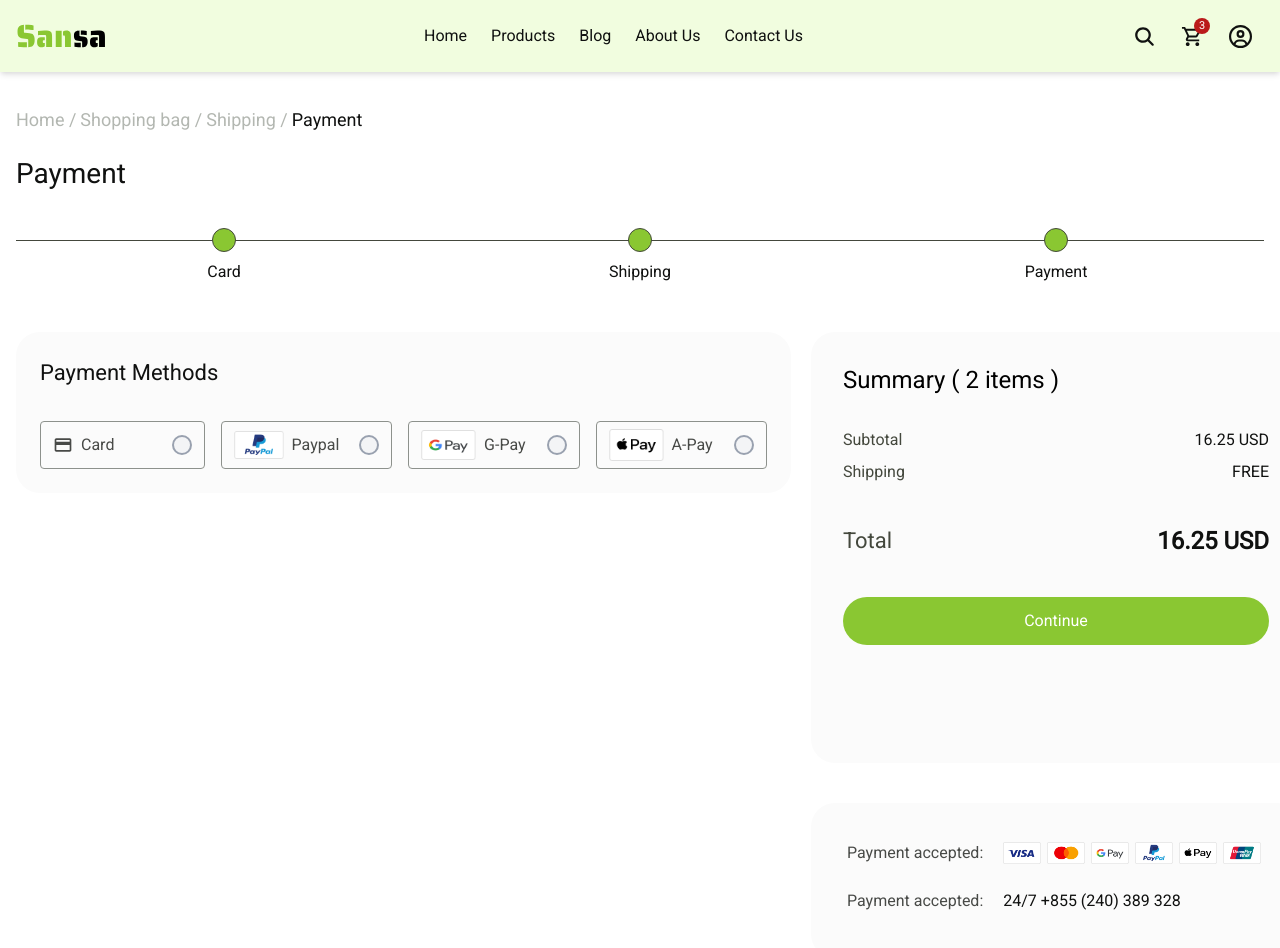
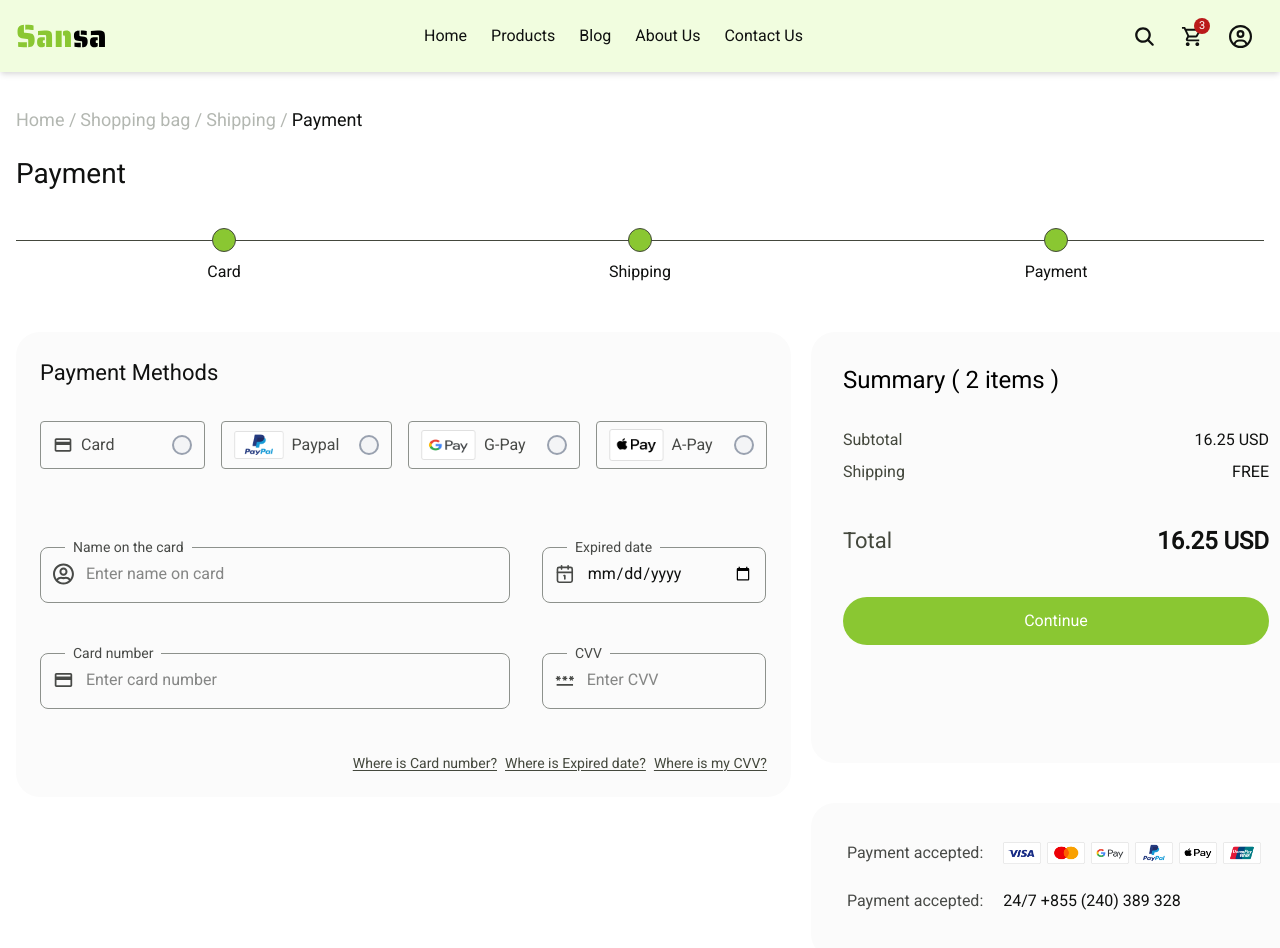
Before and after one commit to Munna-Scriptz/Sansa-Commerce, a Next.js app: page /payment in a window 1280 px wide. Shown: the top 948 px of the page. Built offline with nearby package versions, Linux system fonts and the light colour scheme.

Commit message:
Payment Complete

```diff
--- a/app/components/Payment/Methods.jsx
+++ b/app/components/Payment/Methods.jsx
@@ -1,10 +1,14 @@
 import React from 'react'
-import { MdCreditCard } from 'react-icons/md'
+import { MdCreditCard, MdOutlineAlternateEmail, MdOutlinePassword } from 'react-icons/md'
 import paypal from '../../../public/payment4.png'
 import gPay from '../../../public/payment3.png'
 import aPay from '../../../public/payment5.png'
 
 import Image from 'next/image'
+import { FaRegUserCircle } from 'react-icons/fa'
+import { IoCalendarOutline } from 'react-icons/io5'
+import { LuCalendar1 } from 'react-icons/lu'
+import Link from 'next/link'
 
 const Methods = () => {
     return (
@@ -68,8 +72,48 @@ const Methods = () => {
                 </label>
             </div>
 
+            {/* --------------- Methods Data -------------------- */}
+            <div className='flex items-center gap-8 mt-[68px]'>
+                <fieldset className='w-[470px] h-[66px] pb-3 border-1 border-[#8D918C] rounded-[8px]'>
+                    <legend className='text-subText text-sm ml-6 px-2'>Name on the card</legend>
+                    <div className='flex items-center h-full w-full px-3'>
+                        <FaRegUserCircle className='text-[22px] text-subText' />
+                        <input className='h-full pl-3 text-second w-full outline-none' placeholder='Enter name on card' type="name" id="name" />
+                    </div>
+                </fieldset>
 
+                <fieldset className='w-[224px] h-[66px] pb-3 border-1 border-[#8D918C] rounded-[8px]'>
+                    <legend className='text-subText text-sm ml-6 px-2'>Expired date</legend>
+                    <div className='flex items-center h-full w-full px-3'>
+                        <LuCalendar1 className='text-[22px] text-subText' />
+                        <input className='h-full pl-3 text-second w-full outline-none' placeholder='Enter expired date' type="date" id="date" />
+                    </div>
+                </fieldset>
+            </div>
+            <div className='flex items-center gap-8 mt-[40px]'>
+                <fieldset className='w-[470px] h-[66px] pb-3 border-1 border-[#8D918C] rounded-[8px]'>
+                    <legend className='text-subText text-sm ml-6 px-2'>Card number</legend>
+                    <div className='flex items-center h-full w-full px-3'>
+                        <MdCreditCard className='text-[22px] text-subText' />
+                        <input className='h-full pl-3 text-second w-full outline-none' placeholder='Enter card number' type="number" id="number" />
+                    </div>
+                </fieldset>
 
+                <fieldset className='w-[224px] h-[66px] pb-3 border-1 border-[#8D918C] rounded-[8px]'>
+                    <legend className='text-subText text-sm ml-6 px-2'>CVV</legend>
+                    <div className='flex items-center h-full w-full px-3'>
+                        <MdOutlinePassword className='text-[22px] text-subText' />
+                        <input className='h-full pl-3 text-second w-full outline-none' placeholder='Enter CVV' type="cvv" id="cvv" />
+                    </div>
+                </fieldset>
+            </div>
+
+            {/* ---------------Where are they  */}
+            <div className='flex items-center justify-end gap-2 mt-11'>
+                <Link className='text-[#44483D] text-sm underline underline-offset-2' href={'/'}>Where is Card number?</Link>
+                <Link className='text-[#44483D] text-sm underline underline-offset-2' href={'/'}>Where is Expired date?</Link>
+                <Link className='text-[#44483D] text-sm underline underline-offset-2' href={'/'}>Where is my CVV?</Link>
+            </div>
 
 
 
--- a/app/components/Payment/PayHead.jsx
+++ b/app/components/Payment/PayHead.jsx
@@ -10,8 +10,8 @@ const PayHead = () => {
                 <div className='container mt-[36px]'>
                   <div className='font-roboto leading-[24px] font-medium text-lg text-[#B3B7B1] flex items-center gap-1'>
                     <Link href={'/'}>Home /</Link>
-                    <Link href={'/'}>Shopping bag /</Link>
-                    <Link href={'/'}>Shipping /</Link>
+                    <Link href={'/cart'}>Shopping bag /</Link>
+                    <Link href={'/shipping'}>Shipping /</Link>
                     <p className='text-second'>Payment</p>
                   </div>
                 </div>
```
